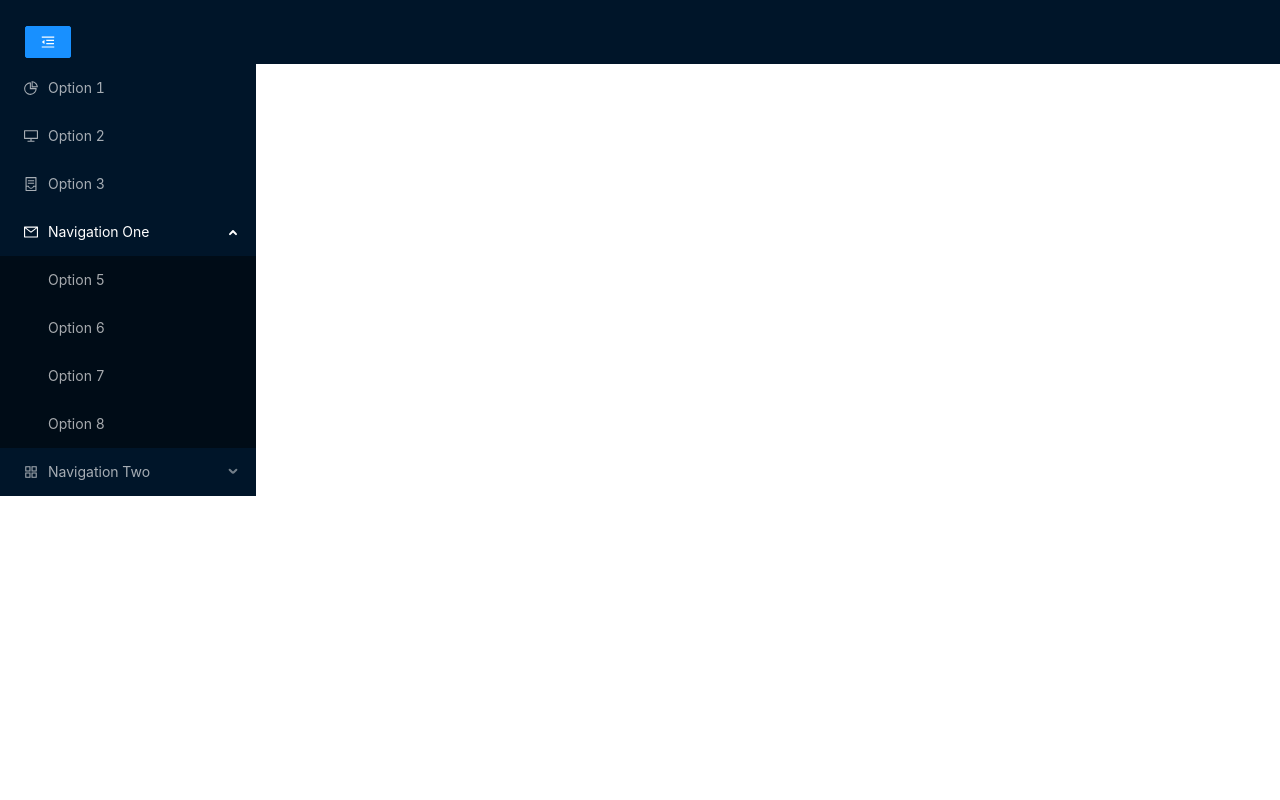
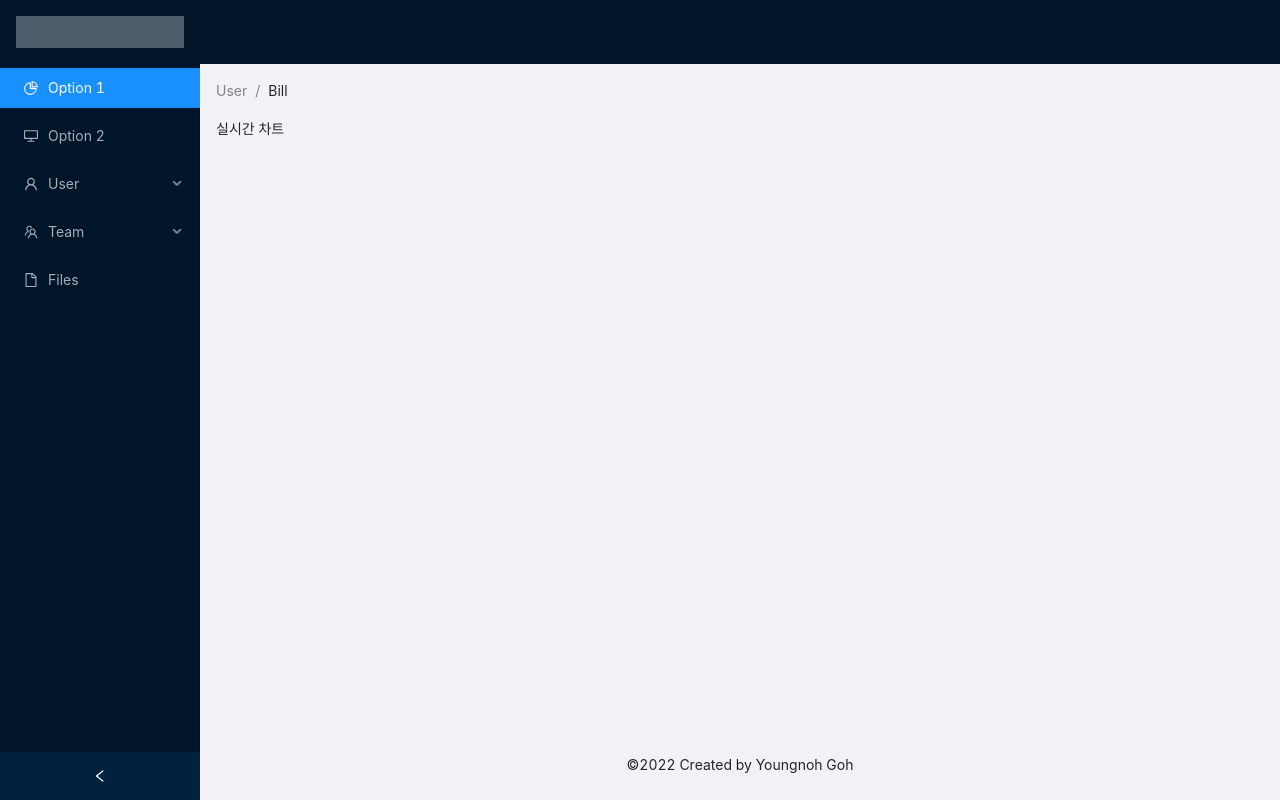
Before and after one commit to comejtome508/CoinInvestProgram, a React (Create React App) app in the folder client/: page / in a window 1280 px wide. Built offline with nearby package versions, Linux system fonts and the light colour scheme.

Commit message:
GNB, layout 수정

```diff
--- a/client/src/components/Gnb/gnb.tsx
+++ b/client/src/components/Gnb/gnb.tsx
@@ -1,5 +1,5 @@
 import React, { useState, } from 'react';
-import { Menu, Button, Layout } from 'antd';
+import { Menu, Button, Layout, Breadcrumb } from 'antd';
 import {
   AppstoreOutlined,
   MenuUnfoldOutlined,
@@ -8,10 +8,15 @@
   DesktopOutlined,
   ContainerOutlined,
   MailOutlined,
+  UserOutlined,
+  TeamOutlined,
+  FileOutlined,
+
+
 } from '@ant-design/icons';
 import 'antd/dist/antd.css';
 
-const { Header } = Layout;
+const { Header, Sider, Content, Footer } = Layout;
 const { SubMenu } = Menu;
 
 const Gnb = () => {
@@ -22,47 +27,30 @@
 
   return (
     <>
-    {/* //   <Layout style={{ height: '100%'}}> */}
-        <Header style={{ width: '100%', padding:"10px"}}>
-                <Button type="primary" onClick={toggle} style={{margin:"15px"}}>
-                {React.createElement(collapsed ? MenuUnfoldOutlined : MenuFoldOutlined)}
-            </Button>
-        </Header>
-         <div style={{ width: 256 , height: '100%'}}>
-            <Menu
-            defaultSelectedKeys={['0']}
-            defaultOpenKeys={['sub1']}
-            mode="inline"
-            theme="dark"
-            inlineCollapsed={collapsed}
-            >
+    <Sider collapsible collapsed={collapsed} onCollapse={toggle}>
+      <div className="logo" style={{ height:"32px", margin: "16px", background:"rgba(255, 255, 255, 0.3)" }} />
+      <Menu theme="dark" defaultSelectedKeys={['1']} mode="inline">
         <Menu.Item key="1" icon={<PieChartOutlined />}>
           Option 1
         </Menu.Item>
         <Menu.Item key="2" icon={<DesktopOutlined />}>
           Option 2
         </Menu.Item>
-            <Menu.Item key="3" icon={<ContainerOutlined />}>
-                Option 3
+        <SubMenu key="sub1" icon={<UserOutlined />} title="User">
+          <Menu.Item key="3">Tom</Menu.Item>
+          <Menu.Item key="4">Bill</Menu.Item>
+          <Menu.Item key="5">Alex</Menu.Item>
+        </SubMenu>
+        <SubMenu key="sub2" icon={<TeamOutlined />} title="Team">
+          <Menu.Item key="6">Team 1</Menu.Item>
+          <Menu.Item key="8">Team 2</Menu.Item>
+        </SubMenu>
+        <Menu.Item key="9" icon={<FileOutlined />}>
+          Files
         </Menu.Item>
-            <SubMenu key="sub1" icon={<MailOutlined />} title="Navigation One">
-                <Menu.Item key="5">Option 5</Menu.Item>
-                <Menu.Item key="6">Option 6</Menu.Item>
-                <Menu.Item key="7">Option 7</Menu.Item>
-                <Menu.Item key="8">Option 8</Menu.Item>
-            </SubMenu>
-            <SubMenu key="sub2" icon={<AppstoreOutlined />} title="Navigation Two">
-                <Menu.Item key="9">Option 9</Menu.Item>
-                <Menu.Item key="10">Option 10</Menu.Item>
-                <SubMenu key="sub3" title="Submenu">
-                <Menu.Item key="11">Option 11</Menu.Item>
-                <Menu.Item key="12">Option 12</Menu.Item>
-                </SubMenu>
-            </SubMenu>
       </Menu>
-        </div>
+    </Sider>
   </>
-    //   </Layout>
 
   );
 
--- a/client/src/layouts/App.tsx
+++ b/client/src/layouts/App.tsx
@@ -1,14 +1,37 @@
 import React from 'react';
 import { Routes, Route, Navigate } from 'react-router-dom';
+import { Menu, Button, Layout, Breadcrumb } from 'antd';
 
 import Dashboard from '../pages/dashboard';
+import Gnb from '../components/Gnb/gnb';
+import 'antd/dist/antd.css';
 
+const { Header, Sider, Content, Footer } = Layout;
 
 const App = () => {
   return (
-    <Routes>
-        <Route path="/" element={<Dashboard />} />
-    </Routes>
+    <>
+      <Layout style={{ minHeight: '100vh' }}>
+        <Gnb />
+          <Layout className="site-layout">
+          <Header className="site-layout-background" style={{ padding: 0 }} />
+            <Content style={{ margin: '0 16px' }}>
+              <Breadcrumb style={{ margin: '16px 0' }}>
+                <Breadcrumb.Item>User</Breadcrumb.Item>
+                <Breadcrumb.Item>Bill</Breadcrumb.Item>
+              </Breadcrumb>
+
+              <Routes>
+                  <Route path="/" element={<Dashboard />} />
+              </Routes>
+
+            </Content>
+          <Footer style={{ textAlign: 'center' }}> ©2022 Created by Youngnoh Goh</Footer>
+      </Layout>
+
+      </Layout>
+
+    </>
   );
 }
 
--- a/client/src/pages/dashboard/index.tsx
+++ b/client/src/pages/dashboard/index.tsx
@@ -4,8 +4,7 @@
 const index = () => {
   return (
       <>
-      <Gnb />
-    {/* <div>index</div> */}
+        실시간 차트
       </>
 
   )
```
Lines whose indentation alone changed are shown as unchanged.
